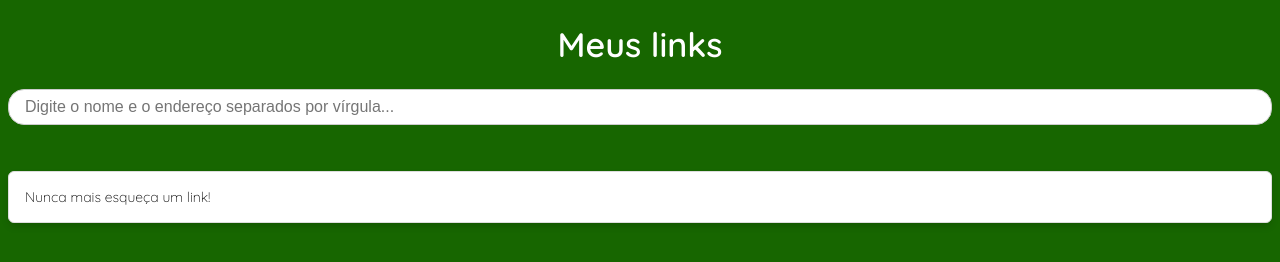
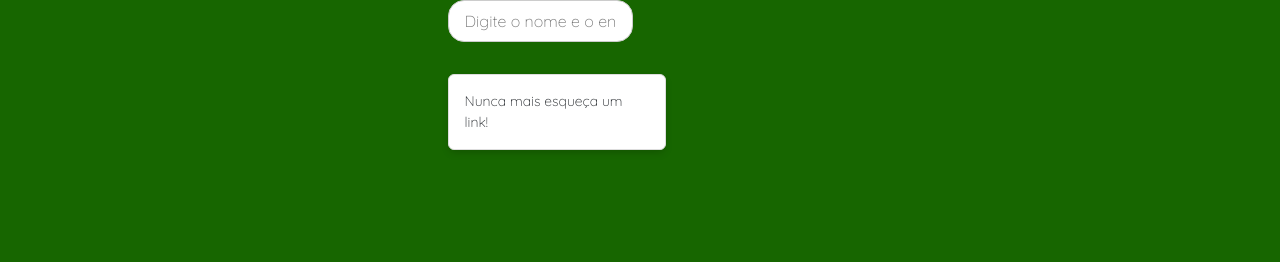
Before and after one commit to webacademyufac/programacao-avancada-backend-t4, a website: page project-favorites/public/index.html in a window 1280 px wide. Drawn offline with nearby package versions, Linux system fonts and the light colour scheme.

Commit message:
aula-20231205

```diff
--- a/project-favorites/public/index.html
+++ b/project-favorites/public/index.html
@@ -1,23 +1,49 @@
 <!DOCTYPE html>
 <html lang="pt-br">
+
 <head>
     <meta charset="UTF-8">
     <meta name="viewport" content="width=device-width, initial-scale=1.0">
     <title>Document</title>
+
+    <!-- bootstrap css -->
+    <link href="https://cdn.jsdelivr.net/npm/bootstrap@5.3.2/dist/css/bootstrap.min.css" rel="stylesheet"
+        integrity="sha384-T3c6CoIi6uLrA9TneNEoa7RxnatzjcDSCmG1MXxSR1GAsXEV/Dwwykc2MPK8M2HN" crossorigin="anonymous">
+    <!-- my css -->
     <link rel="stylesheet" href="style.css">
+
+    <!-- bootstrap js -->
+    <script src="https://cdn.jsdelivr.net/npm/bootstrap@5.3.2/dist/js/bootstrap.bundle.min.js"
+        integrity="sha384-C6RzsynM9kWDrMNeT87bh95OGNyZPhcTNXj1NW7RuBCsyN/o0jlpcV8Qyq46cDfL" crossorigin="anonymous"
+        defer></script>
+    <!-- my js -->
     <script src="scripts.js" defer></script>
+
 </head>
+
 <body>
 
-    <h1>Meus links</h1>
+    <div class="container">
+        <div class="row">
+            <div class="col-12 col-md-6">
+                <form action="/">
+                    <input type="text" placeholder="Digite o nome e o endereço separados por vírgula...">
+                </form>
+            </div>
+            <div class="col-12 col-md-7">
+                <ul>
+                    <li>Nunca mais esqueça um link!</li>
+                </ul>
+            </div>
+        </div>
+    </div>
 
-    <form action="/">
-        <input type="text" placeholder="Digite o nome e o endereço separados por vírgula...">
-    </form>
+    <!-- <h1>Meus links</h1> -->
 
-    <ul>
-        <li>Nunca mais esqueça um link!</li>
-    </ul>
+
+
+
 
 </body>
+
 </html>
```
